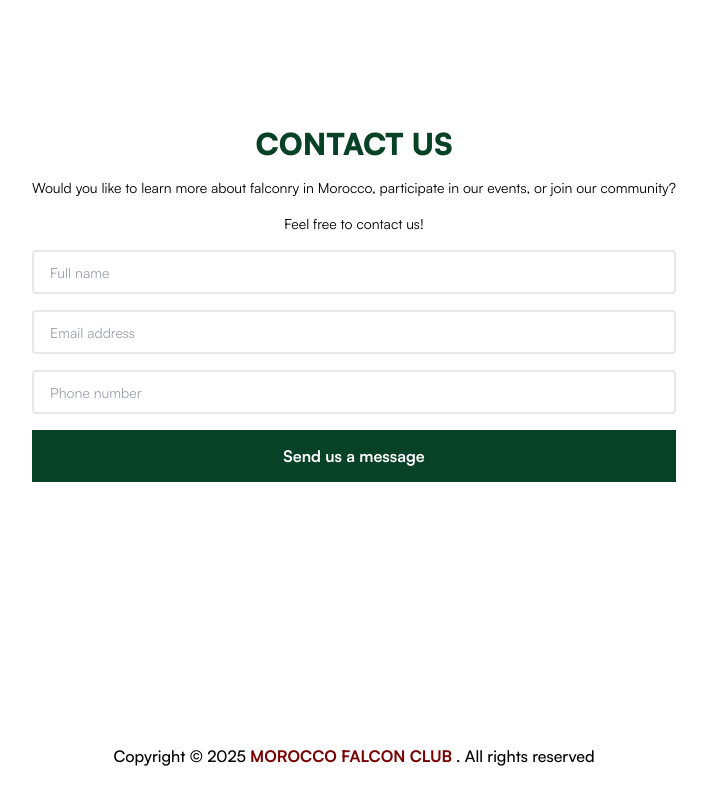
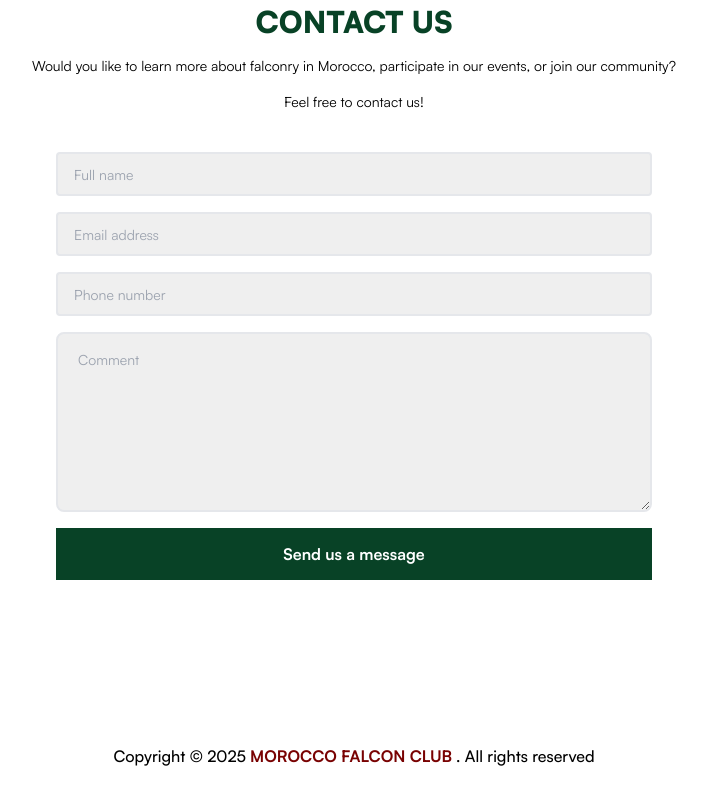
Before and after one commit to salahelfatimi/falcons-club-marocco, a Next.js app: page /en in a window 1280 px wide. Shown: the part 2020-2824 px from the top of the page, without its empty margins (286-993 px from the left). Built offline with nearby package versions, Linux system fonts and the light colour scheme; no server answers.

Commit message:
Add email sending functionality with validation in contact form

```diff
--- /dev/null
+++ b/app/api/contact/route.js
@@ -0,0 +1,28 @@
+
+import { EmailTemplate } from "@/components/emailTemplateResend/email-template";
+import { Resend } from "resend";
+
+const resend = new Resend(process.env.RESEND_API_KEY);
+
+export async function POST(request) {
+  try {
+    const body = await request.json();
+    const { fullName, email, tele, comment} = body;
+    const data = await resend.emails.send({
+      from: `${fullName}<onboarding@morocco-falcon-club.com>`,
+      to: "moroccofalconeclube@outlook.fr",
+      subject: 'The customer contacted us via the contact page.',
+      react: EmailTemplate({
+        fullName: fullName,
+        comment: comment,
+        email: email,
+        Phone: tele,
+
+      }),
+    });
+
+    return Response.json(data);
+  } catch (error) {
+    return Response.json({ error });
+  }
+}
--- a/components/contact/page.jsx
+++ b/components/contact/page.jsx
@@ -1,7 +1,7 @@
 "use client"
 import Image from 'next/image';
 import { useScroll, useTransform, motion } from 'framer-motion';
-import { useRef } from 'react';
+import { useRef, useState } from 'react';
 import { useTranslations } from 'next-intl';
 import { useParams } from "next/navigation";
 
@@ -9,25 +9,66 @@ export default function ContactUs() {
     const t = useTranslations('HomePage');
     const params = useParams();
     const { locale } = params;
+    const [isLoading, setIsLoading] = useState(false);
+    const [validation, setValidation] = useState(false);
+    const [formData, setFormData] = useState({
+      fullName: "",
+      email: "",
+      tele: "",
+      comment: "",
+    });
+
     const container = useRef();
     const { scrollYProgress } = useScroll({
         target: container,
         offset: ["start end", 'end start']
     })
     const y = useTransform(scrollYProgress, [0, 1], ["-10%", "10%"]);
-
+    const sendEmail = async (e) => {
+      e.preventDefault();
+      setValidation(true);
+      if (formData.fullName && formData.tele && formData.email) {
+        setIsLoading(true);
+        try {
+          const response = await fetch("/api/contact", {
+            method: "POST",
+            headers: {
+              "Content-Type": "application/json",
+            },
+            body: JSON.stringify(formData),
+          });
+          if (response.status === 200) {
+            setFormData({
+              fullName: "",
+              email: "",
+              tele: "",
+              comment: "",
+            });
+            setValidation(false);
+            setIsLoading(false);
+          }
+        } catch {
+            setIsLoading(false);
+        }
+      }
+    };
+    const handleInputChange = (e) => {
+      const { name, value } = e.target;
+      setFormData({...formData,[name]: value,});
+    };
     return (
         <div id='Contact' ref={container} className='relative flex items-center justify-center h-screen overflow-hidden' style={{ clipPath: "polygon(0% 0, 100% 0%, 100% 100%, 0 100%)" }}>
             <div className={`m-4 relative z-10 p-6 rounded-xl bg-white w-auto h-auto flex flex-col justify-center items-center gap-4 ${locale === "ar" ? "text-right" : "text-left"}`}>
                 <h2 className='text-greenPrimary font-black font-satoshi text-3xl uppercase'>{t('Contact.title')}</h2>
                 <p className='text-center text-sm font-satoshi'>{t('Contact.h3')}</p>
                 <p className='text-center text-sm font-satoshi'>{t('Contact.h3_1')}</p>
-                <div className='w-full flex flex-col gap-4'>
-                    <input type="text" name="FullName" id="" className={`rounded p-2 px-4 border-2 placeholder:text-sm placeholder:font-satoshi font-satoshi ${locale === "ar" ? "placeholder:text-right" : "placeholder:text-left"} `} placeholder={t('Contact.fullName')} />
-                    <input type="email" name="Email" id="" className={`rounded p-2 px-4 border-2 placeholder:text-sm placeholder:font-satoshi font-satoshi ${locale === "ar" ? "placeholder:text-right" : "placeholder:text-left"}`} placeholder={t('Contact.Email')} />
-                    <input type="tel" name="Phone" id="" className={`rounded p-2 px-4 border-2 placeholder:text-sm placeholder:font-satoshi font-satoshi ${locale === "ar" ? "placeholder:text-right" : "placeholder:text-left"}`} placeholder={t('Contact.Phone')} />
-                    <button className='bg-greenPrimary border-2 border-greenPrimary hover:bg-white hover:text-greenPrimary duration-500 p-3 text-white font-satoshi font-bold'>{t('Contact.button')}</button>
-                </div>
+                <form className=" w-full  flex flex-col gap-4 p-6 " onSubmit={sendEmail}>
+                    <input type="text" onChange={handleInputChange}  name="fullName" id="" className={`${!formData.fullName && validation && ' border-red-500 placeholder:text-red-500'} bg-[#EFEFEF] rounded p-2 px-4 border-2 placeholder:text-sm placeholder:font-satoshi font-satoshi w-full ${locale === "ar" ? "placeholder:text-right" : "placeholder:text-left"} `} placeholder={t('Contact.fullName')} />
+                    <input type="email" onChange={handleInputChange}  name="email" id="" className={`${!formData.email && validation && ' border-red-500 placeholder:text-red-500'} bg-[#EFEFEF] rounded p-2 px-4 border-2 placeholder:text-sm placeholder:font-satoshi font-satoshi w-full ${locale === "ar" ? "placeholder:text-right" : "placeholder:text-left"}`} placeholder={t('Contact.Email')} />
+                    <input type="tel" onChange={handleInputChange}  name="tele" id="" className={`${!formData.tele && validation && ' border-red-500 placeholder:text-red-500'} bg-[#EFEFEF] rounded p-2 px-4 border-2 placeholder:text-sm placeholder:font-satoshi font-satoshi w-full ${locale === "ar" ? "placeholder:text-right" : "placeholder:text-left"}`} placeholder={t('Contact.Phone')} />
+                    <textarea value={formData.comment} onChange={handleInputChange} className='bg-[#EFEFEF] w-full rounded-lg border-2 p-4  placeholder:text-sm  placeholder:font-satoshi font-satoshi '  placeholder=' Comment' name="comment" id="comment" cols={30} rows={6}></textarea>
+                    <button disabled={isLoading} type="submit" className='bg-greenPrimary border-2 border-greenPrimary hover:bg-white hover:text-greenPrimary duration-500 p-3 text-white font-satoshi font-bold'>{t('Contact.button')}</button>
+                </form>
             </div>
             <div className='fixed top-[-10vh] left-0 h-[120vh] w-full'>
                 <motion.div style={{ y }} className='relative w-full h-full'>
--- /dev/null
+++ b/components/emailTemplateResend/email-template.js
@@ -0,0 +1,18 @@
+import * as React from "react";
+export const EmailTemplate = ({
+  fullName,
+  email,
+  Phone,
+  comment,
+}) => (
+  <div>
+    <p><strong>Nom complet : </strong>{fullName}</p>
+    <p>Vous avez reçu un message de contact intéressé par vos services sur le site MOROCCO FALCON CLUB :</p>
+    <div>
+      <p><strong>Email : </strong>{email || "Email non fourni par le client"}</p>
+      <p><strong>Téléphone : </strong>{Phone || "Téléphone non fourni par le client"}</p>
+      <p><strong>Message : </strong>{comment || "Aucun message fourni par le client"}</p>
+    </div>
+
+  </div>
+);
--- a/package.json
+++ b/package.json
@@ -16,7 +16,8 @@
     "next-intl": "^3.26.5",
     "react": "^19.0.0",
     "react-dom": "^19.0.0",
-    "react-feather": "^2.0.10"
+    "react-feather": "^2.0.10",
+    "resend": "^4.1.2"
   },
   "devDependencies": {
     "@eslint/eslintrc": "^3",
```
Also changed, not shown: 1 other file (tests, documents, lock files or other folders).
